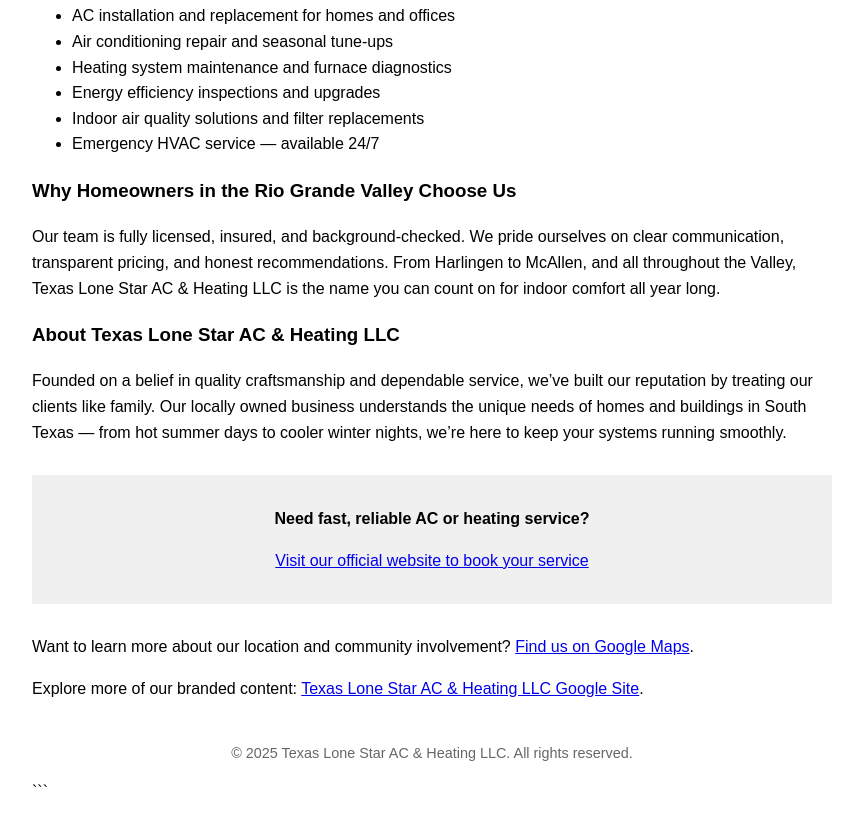
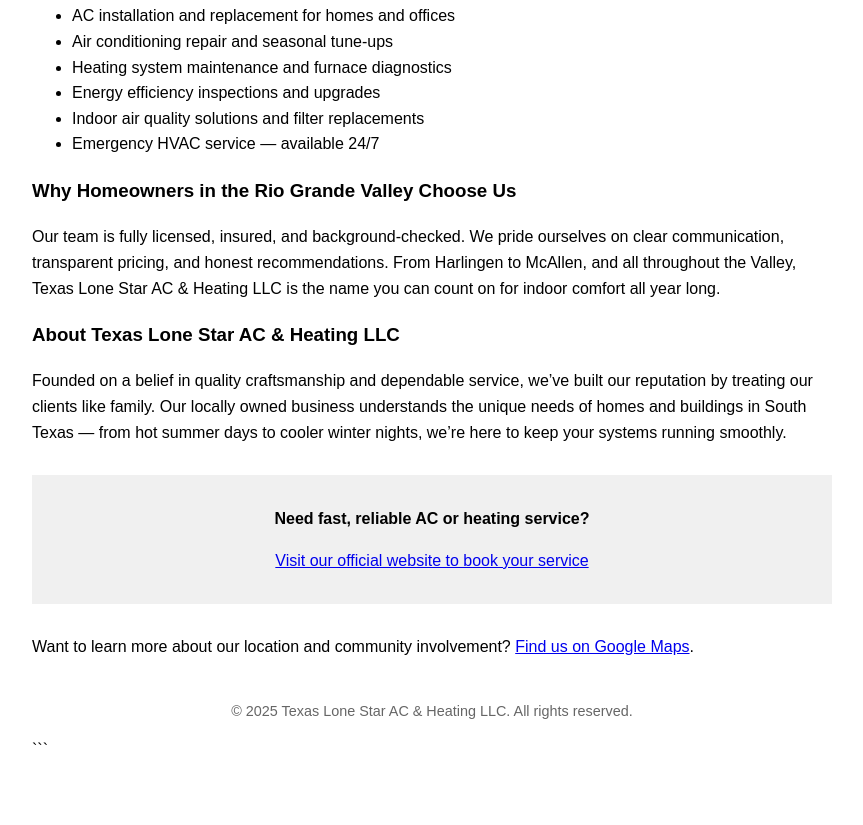
Before and after one commit to jfr956/texas-lone-star-ac, a plain HTML site: page index.html in a window 1280 px wide. Shown: the part 446-1271 px from the top of the page, without its empty margins (208-1071 px from the left). After the commit the page ends 1249 px from the top, so only its background shows below. Drawn offline with Linux system fonts and the light colour scheme.

Commit message:
Update index.html

```diff
--- a/index.html
+++ b/index.html
@@ -87,8 +87,6 @@
 
 <p>Want to learn more about our location and community involvement? <a href="https://www.google.com/maps?cid=1003965735745649222" target="_blank">Find us on Google Maps</a>.</p>
 
-<p>Explore more of our branded content: <a href="https://sites.google.com/view/texaslonestaracheatingllc/home" target="_blank">Texas Lone Star AC & Heating LLC Google Site</a>.</p>
-
 <footer>
     <p>&copy; 2025 Texas Lone Star AC & Heating LLC. All rights reserved.</p>
 </footer>
```
